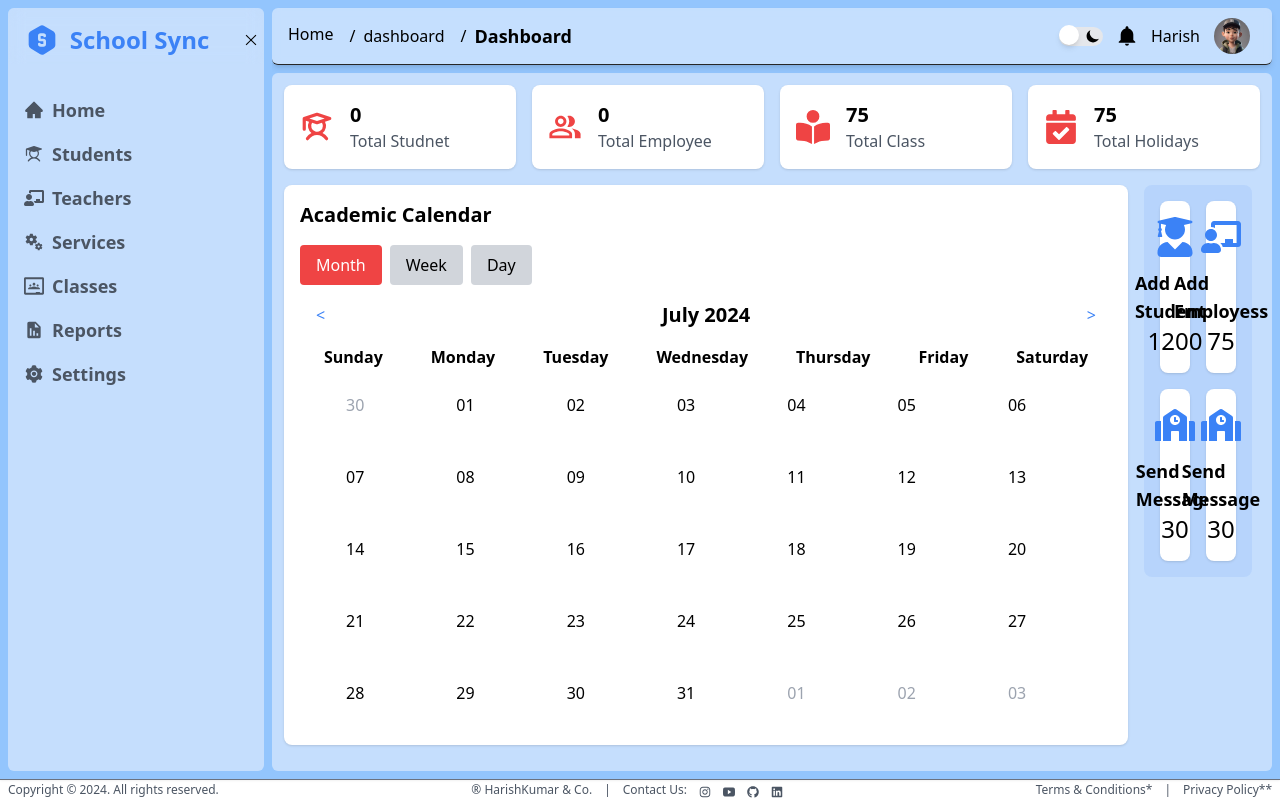
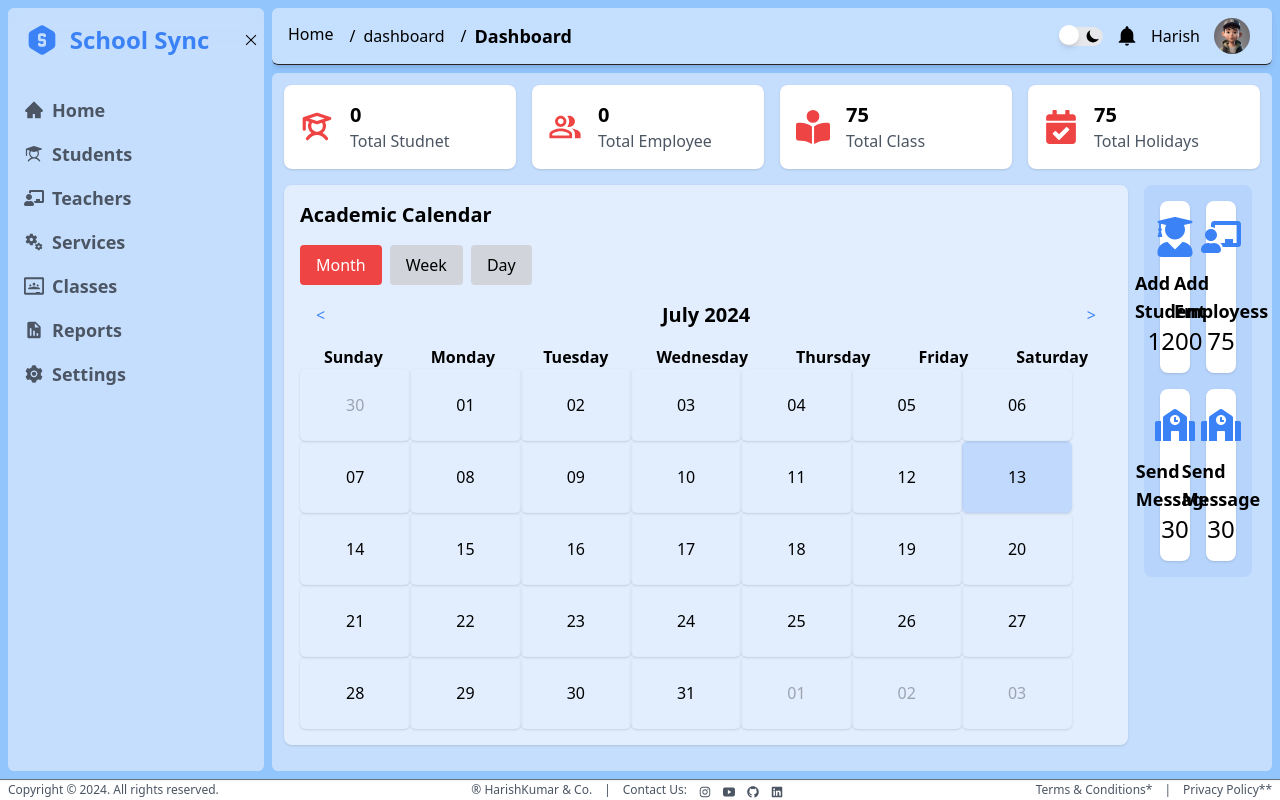
Before and after one commit to HARISHKUMAR023/SchoolMS, a React (Vite) app in the folder client/: page /dashboard/Dashboard in a window 1280 px wide. Built offline with nearby package versions, Linux system fonts and the light colour scheme; no server answers; sample sign-in values are in the browser's storage.

Commit message:
Ui changes in Calander

```diff
--- a/client/src/components/UI/Dashbord/Calendar.tsx
+++ b/client/src/components/UI/Dashbord/Calendar.tsx
@@ -1,6 +1,6 @@
 // src/components/Calendar.tsx
-import React from 'react';
-import { format, startOfMonth, endOfMonth, startOfWeek, endOfWeek, eachDayOfInterval, } from 'date-fns';
+import React, { useState } from 'react';
+import { format, startOfMonth, endOfMonth, startOfWeek, endOfWeek, eachDayOfInterval, isSameDay } from 'date-fns';
 
 interface CalendarProps {
   currentMonth: Date;
@@ -9,8 +9,13 @@ interface CalendarProps {
 }
 
 const Calendar: React.FC<CalendarProps> = ({ currentMonth, onNextMonth, onPrevMonth }) => {
+  const [view, setView] = useState<'month' | 'week' | 'day'>('month');
+  const today = new Date();
+
   const monthStart = startOfMonth(currentMonth);
   const monthEnd = endOfMonth(currentMonth);
+  const weekStart = startOfWeek(currentMonth);
+  const weekEnd = endOfWeek(currentMonth);
   const startDate = startOfWeek(monthStart);
   const endDate = endOfWeek(monthEnd);
 
@@ -42,7 +47,7 @@ const Calendar: React.FC<CalendarProps> = ({ currentMonth, onNextMonth, onPrevMo
     return <div className="flex">{daysOfWeek}</div>;
   };
 
-  const renderCells = () => {
+  const renderMonthCells = () => {
     const dateFormat = 'dd';
     const rows: React.ReactNode[] = [];
     let daysInRow: React.ReactNode[] = [];
@@ -50,10 +55,11 @@ const Calendar: React.FC<CalendarProps> = ({ currentMonth, onNextMonth, onPrevMo
     days.forEach((day, index) => {
       const formattedDate = format(day, dateFormat);
       const isSameMonth = day >= monthStart && day <= monthEnd;
+      const isToday = isSameDay(day, today);
 
       daysInRow.push(
         <div
-          className={`w-1/7 text-center px-[46px] py-6  ${isSameMonth ? 'text-black dark:text-white' : 'text-gray-400'}`}
+          className={`w-1/7 text-center px-[46px] py-6 rounded-md shadow ${isSameMonth ? 'text-black dark:text-white' : 'text-gray-400'} ${isToday ? 'bg-blue-500/20' : ''}`}
           key={index}
         >
           {formattedDate}
@@ -69,17 +75,54 @@ const Calendar: React.FC<CalendarProps> = ({ currentMonth, onNextMonth, onPrevMo
     return <div>{rows}</div>;
   };
 
+  const renderWeekCells = () => {
+    const weekDays = eachDayOfInterval({ start: weekStart, end: weekEnd });
+    const dateFormat = 'dd';
+    const daysInRow: React.ReactNode[] = [];
+
+    weekDays.forEach((day, index) => {
+      const formattedDate = format(day, dateFormat);
+      const isToday = isSameDay(day, today);
+
+      daysInRow.push(
+        <div
+          className={`w-1/7 text-center px-[46px] py-6 text-black dark:text-white ${isToday ? 'bg-blue-500/20' : ''}`}
+          key={index}
+        >
+          {formattedDate}
+        </div>
+      );
+    });
+
+    return <div className="flex">{daysInRow}</div>;
+  };
+
+  const renderDayCell = () => {
+    const formattedDate = format(currentMonth, 'dd');
+    const isToday = isSameDay(currentMonth, today);
+
+    return (
+      <div
+        className={`text-center px-[46px] py-6 text-black dark:text-white  ${isToday ? 'bg-blue-500/20' : ''}`}
+      >
+        {formattedDate}
+      </div>
+    );
+  };
+
   return (
-    <div className="p-4 dark:bg-darkbg2 bg-white shadow rounded-lg">
+    <div className="p-4 dark:bg-white/10 bg-white/50 shadow rounded-lg dark:text-white">
       <h2 className="text-xl font-bold mb-4 text-black dark:text-white">Academic Calendar</h2>
       <div className="mb-4">
-        <button className="bg-red-500 text-white px-4 py-2 mr-2 rounded">Month</button>
-        <button className="bg-gray-300 px-4 py-2 mr-2 rounded">Week</button>
-        <button className="bg-gray-300 px-4 py-2 rounded">Day</button>
+        <button className={`px-4 py-2 mr-2 rounded ${view === 'month' ? 'bg-red-500 text-white' : 'bg-gray-300'}`} onClick={() => setView('month')}>Month</button>
+        <button className={`px-4 py-2 mr-2 rounded ${view === 'week' ? 'bg-red-500 text-white' : 'bg-gray-300'}`} onClick={() => setView('week')}>Week</button>
+        <button className={`px-4 py-2 rounded ${view === 'day' ? 'bg-red-500 text-white' : 'bg-gray-300'}`} onClick={() => setView('day')}>Day</button>
       </div>
       {renderHeader()}
       {renderDaysOfWeek()}
-      {renderCells()}
+      {view === 'month' && renderMonthCells()}
+      {view === 'week' && renderWeekCells()}
+      {view === 'day' && renderDayCell()}
     </div>
   );
 };
```
